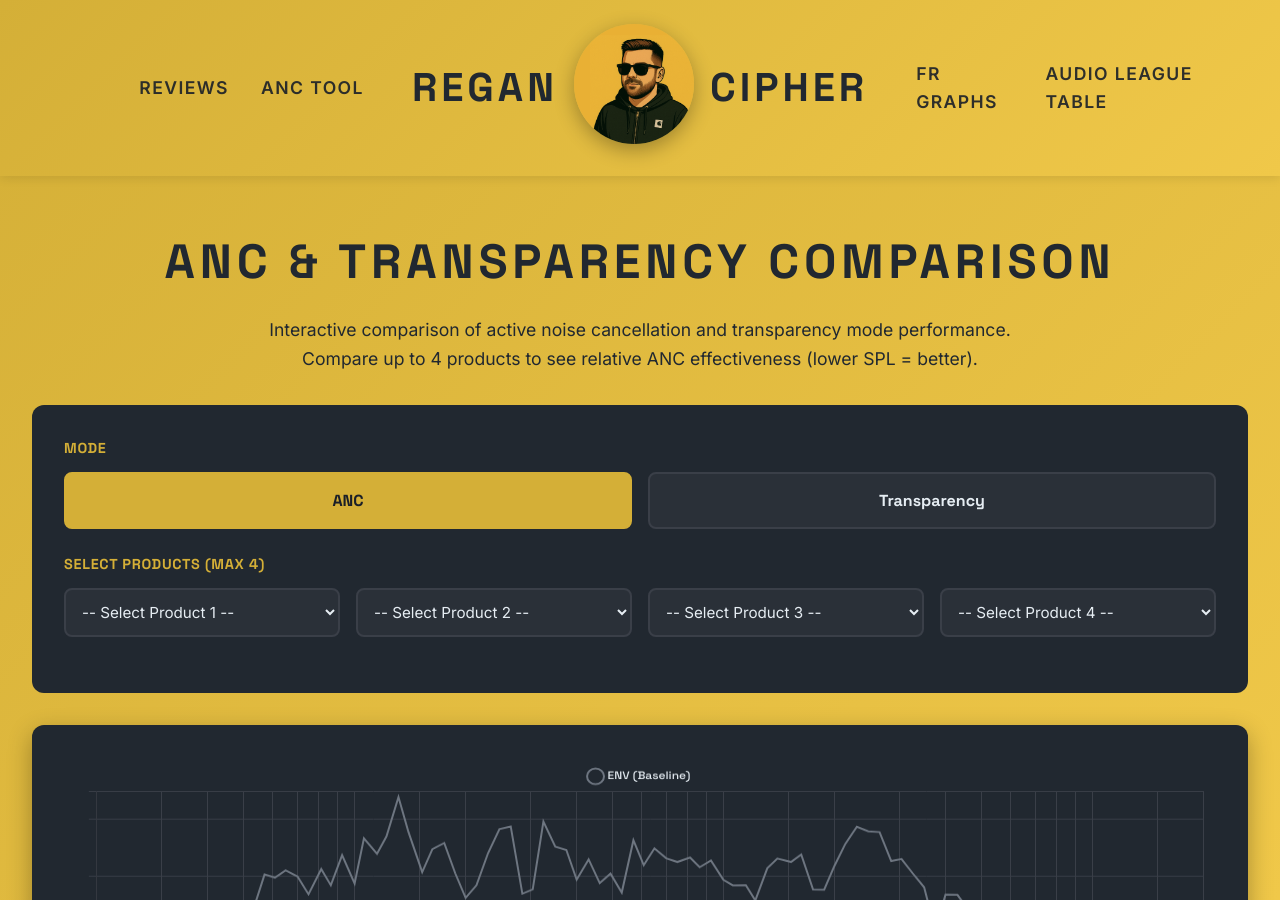
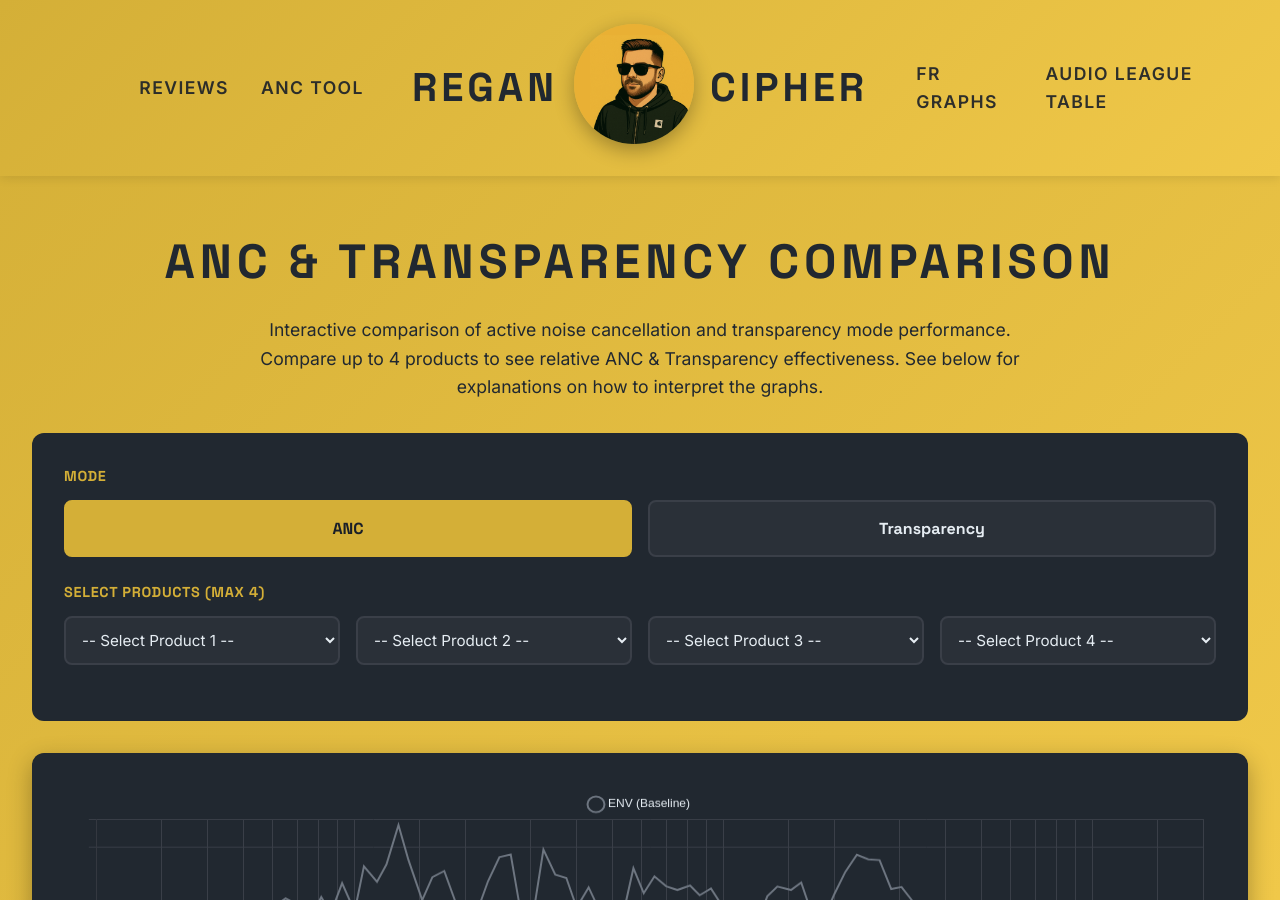
Before and after one commit to regancipher/regancipher.github.io, a Jekyll site: the page built from anc-comparison.html, in a window 1280 px wide and 900 px high. Built offline with Jekyll 4.4.1, drawn with Linux system fonts in a browser that asks for light colours.

```diff
--- a/anc-comparison.html
+++ b/anc-comparison.html
@@ -217,7 +217,7 @@
     <h1>ANC & Transparency Comparison</h1>
     <p class="anc-intro">
         Interactive comparison of active noise cancellation and transparency mode performance.
-        Compare up to 4 products to see relative ANC effectiveness (lower SPL = better).
+        Compare up to 4 products to see relative ANC & Transparency effectiveness. See below for explanations on how to interpret the graphs.
     </p>
 
     <div class="controls">
```
